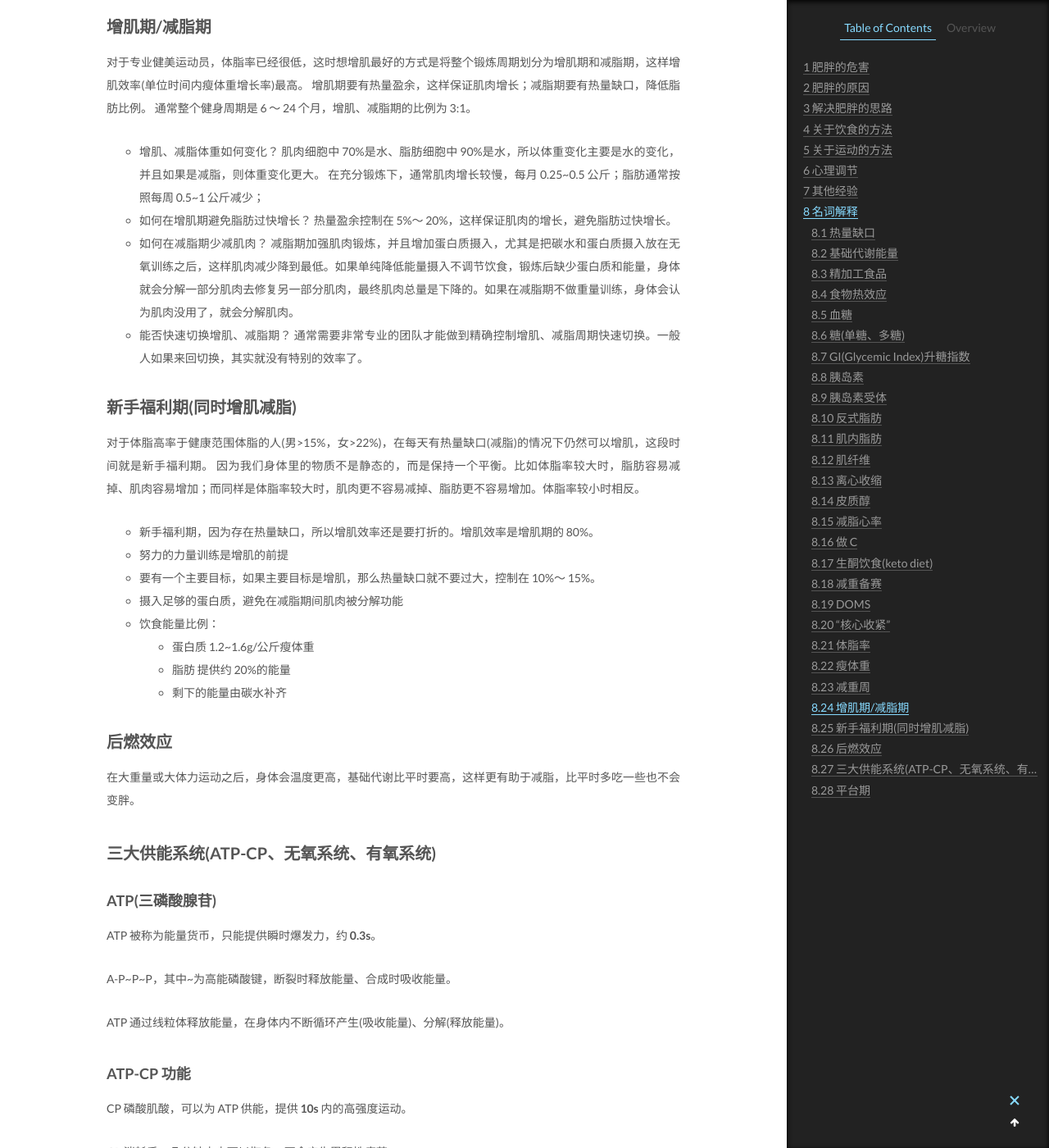
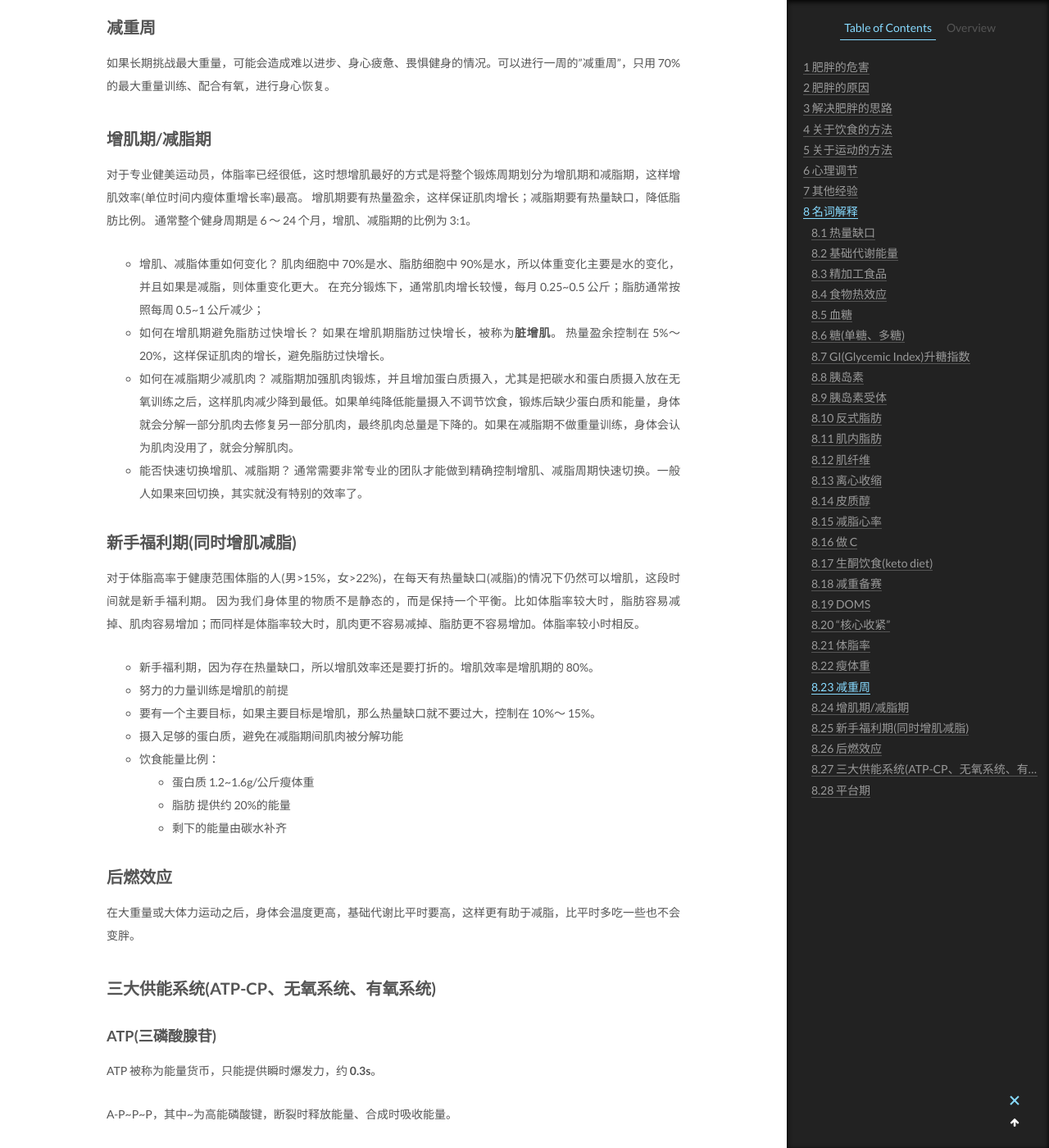
Before and after one commit to CodeHunter2006/CodeHunter2006.github.io, a Jekyll site: the page built from _posts/2020-06-07-Lose_Weight.md, in a window 1280 px wide and 1400 px high, scrolled down 17281 px. Shown: the whole window at 82% size. Built offline with Jekyll 4.4.1, drawn with Linux system fonts in a browser that asks for light colours; some of the changed text lies outside the part shown.

Commit message:
[doc]: add contents.

```diff
--- a/_posts/2020-06-07-Lose_Weight.md
+++ b/_posts/2020-06-07-Lose_Weight.md
@@ -533,6 +538,7 @@ DOMS 的具体原因并不明确，但是直接的原因就是之前做了力量
   肌肉细胞中 70%是水、脂肪细胞中 90%是水，所以体重变化主要是水的变化，并且如果是减脂，则体重变化更大。
   在充分锻炼下，通常肌肉增长较慢，每月 0.25~0.5 公斤；脂肪通常按照每周 0.5~1 公斤减少；
 - 如何在增肌期避免脂肪过快增长？
+  如果在增肌期脂肪过快增长，被称为**脏增肌**。
   热量盈余控制在 5%～ 20%，这样保证肌肉的增长，避免脂肪过快增长。
 - 如何在减脂期少减肌肉？
   减脂期加强肌肉锻炼，并且增加蛋白质摄入，尤其是把碳水和蛋白质摄入放在无氧训练之后，这样肌肉减少降到最低。如果单纯降低能量摄入不调节饮食，锻炼后缺少蛋白质和能量，身体就会分解一部分肌肉去修复另一部分肌肉，最终肌肉总量是下降的。如果在减脂期不做重量训练，身体会认为肌肉没用了，就会分解肌肉。
```
Also changed, not shown: other parts of _posts/2020-06-07-Lose_Weight.md (+5 -0 lines), _posts/2020-06-01-Fitness_Record.md (+3 -0 lines).
